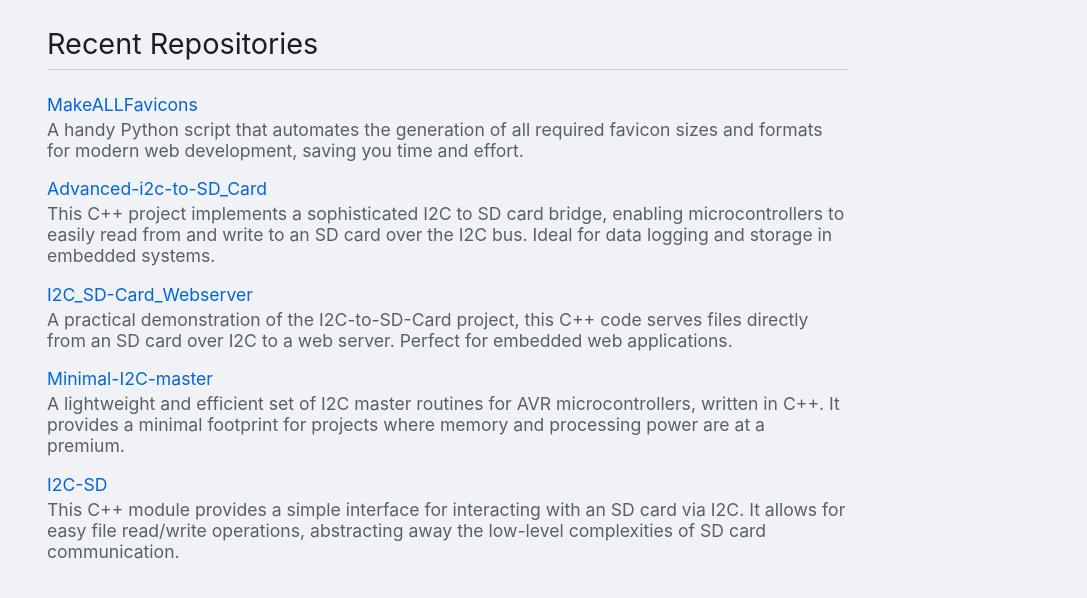
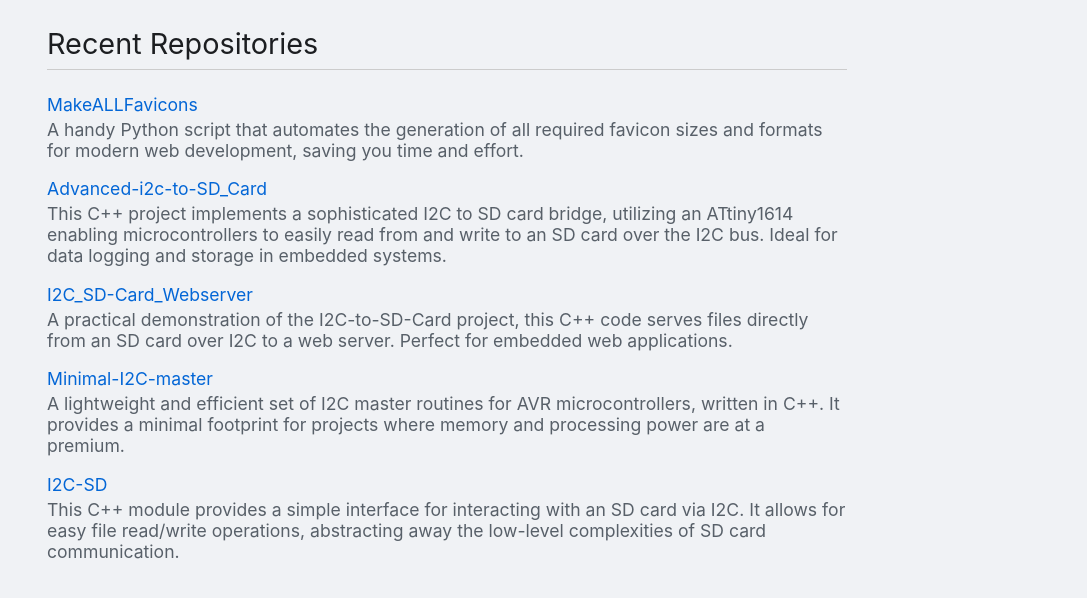
Before and after one commit to syntax1269/syntax1269.github.io, a plain HTML site: page index.html in a window 1280 px wide. Shown: the part 130-728 px from the top of the page, without its empty margins (193-1280 px from the left). Drawn offline with Linux system fonts and the light colour scheme.

Commit message:
Update index.html

```diff
--- a/index.html
+++ b/index.html
@@ -97,7 +97,7 @@
     <script>
         const repos = [
             { name: 'MakeALLFavicons', description: 'A handy Python script that automates the generation of all required favicon sizes and formats for modern web development, saving you time and effort.' },
-            { name: 'Advanced-i2c-to-SD_Card', description: 'This C++ project implements a sophisticated I2C to SD card bridge, enabling microcontrollers to easily read from and write to an SD card over the I2C bus. Ideal for data logging and storage in embedded systems.' },
+            { name: 'Advanced-i2c-to-SD_Card', description: 'This C++ project implements a sophisticated I2C to SD card bridge, utilizing an ATtiny1614 enabling microcontrollers to easily read from and write to an SD card over the I2C bus. Ideal for data logging and storage in embedded systems.' },
             { name: 'I2C_SD-Card_Webserver', description: 'A practical demonstration of the I2C-to-SD-Card project, this C++ code serves files directly from an SD card over I2C to a web server. Perfect for embedded web applications.' },
             { name: 'Minimal-I2C-master', description: 'A lightweight and efficient set of I2C master routines for AVR microcontrollers, written in C++. It provides a minimal footprint for projects where memory and processing power are at a premium.' },
             { name: 'I2C-SD', description: 'This C++ module provides a simple interface for interacting with an SD card via I2C. It allows for easy file read/write operations, abstracting away the low-level complexities of SD card communication.' },
```
